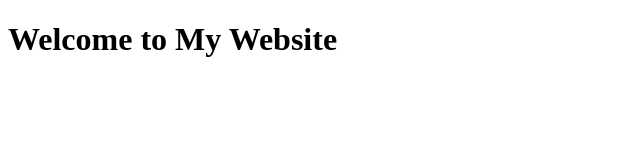
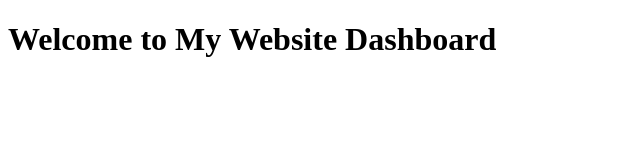
Before and after one commit to vidhi-0090/finle-test, a plain HTML site: page index.html in a window 1280 px wide. Shown: the whole page, without its empty margins (0-640 px from the left). Drawn offline with Linux system fonts and the light colour scheme.

Commit message:
change heading

```diff
--- a/index.html
+++ b/index.html
@@ -8,7 +8,7 @@
   </head>
   <body>
     <main>
-        <h1>Welcome to My Website</h1>
+        <h1>Welcome to My Website Dashboard</h1>
     </main>
   </body>
 </html>
```
